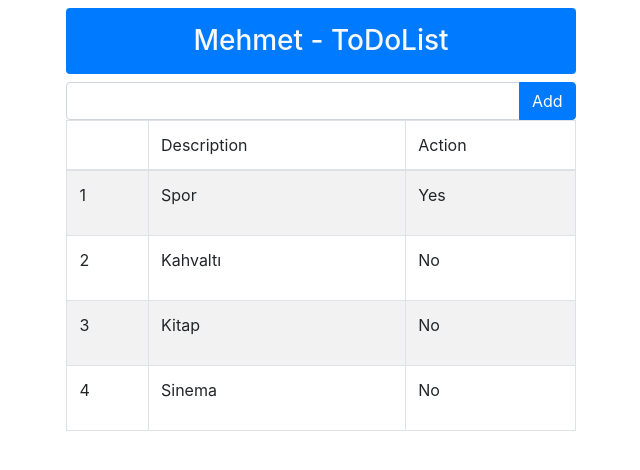
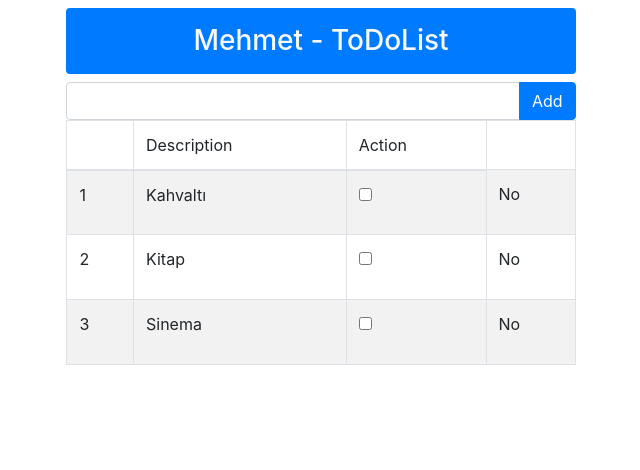
Before and after one commit to memo1093/ToDoApp, an Angular app: page / in a window 1280 px wide. Shown: the top 470 px of the page, without its empty margins (319-959 px from the left). Built offline with nearby package versions, Linux system fonts and the light colour scheme.

Commit message:
Lesson 5:Filtering Items

```diff
--- a/src/app/app.component.html
+++ b/src/app/app.component.html
@@ -3,9 +3,9 @@
     <div class="col-md-5">
       <h3 class="bg-primary rounded text-light text-center p-3">{{getName()}} - ToDoList</h3>
       <div class="input-group">
-        <input type="text" class="form-control">
+        <input type="text" #todoText class="form-control">
         <div class="input-group-append">
-          <div class="btn btn-primary">Add</div>
+          <div class="btn btn-primary" (click)="addItem(todoText.value); todoText.value='' ">Add</div>
         </div>
       </div>
 
@@ -21,6 +21,7 @@
             <tr *ngFor="let item of getItems(); let i = index">
                 <td>{{ i+1 }}</td>
                 <td>{{ item.description }}</td>
+                <td><input type="checkbox" [(ngModel)]="item.action"></td>
                 <td [ngSwitch]="item.action">
                 <p *ngSwitchCase="true">
                     Yes
--- a/src/app/app.component.ts
+++ b/src/app/app.component.ts
@@ -15,7 +15,7 @@ export class AppComponent {
     return this.model.user;
   }
   getItems(){
-    return this.model.items;
+    return this.model.items.filter(item=>!item.action);
   }
 
 }
--- a/src/app/app.module.ts
+++ b/src/app/app.module.ts
@@ -3,6 +3,7 @@ import { NgModule } from '@angular/core';
 
 import { AppComponent } from './app.component';
 import { NgbModule } from '@ng-bootstrap/ng-bootstrap';
+import { FormsModule } from '@angular/forms';
 
 @NgModule({
   declarations: [
@@ -10,7 +11,8 @@ import { NgbModule } from '@ng-bootstrap/ng-bootstrap';
   ],
   imports: [
     BrowserModule,
-    NgbModule
+    NgbModule,
+    FormsModule
   ],
   providers: [],
   bootstrap: [AppComponent]
```
